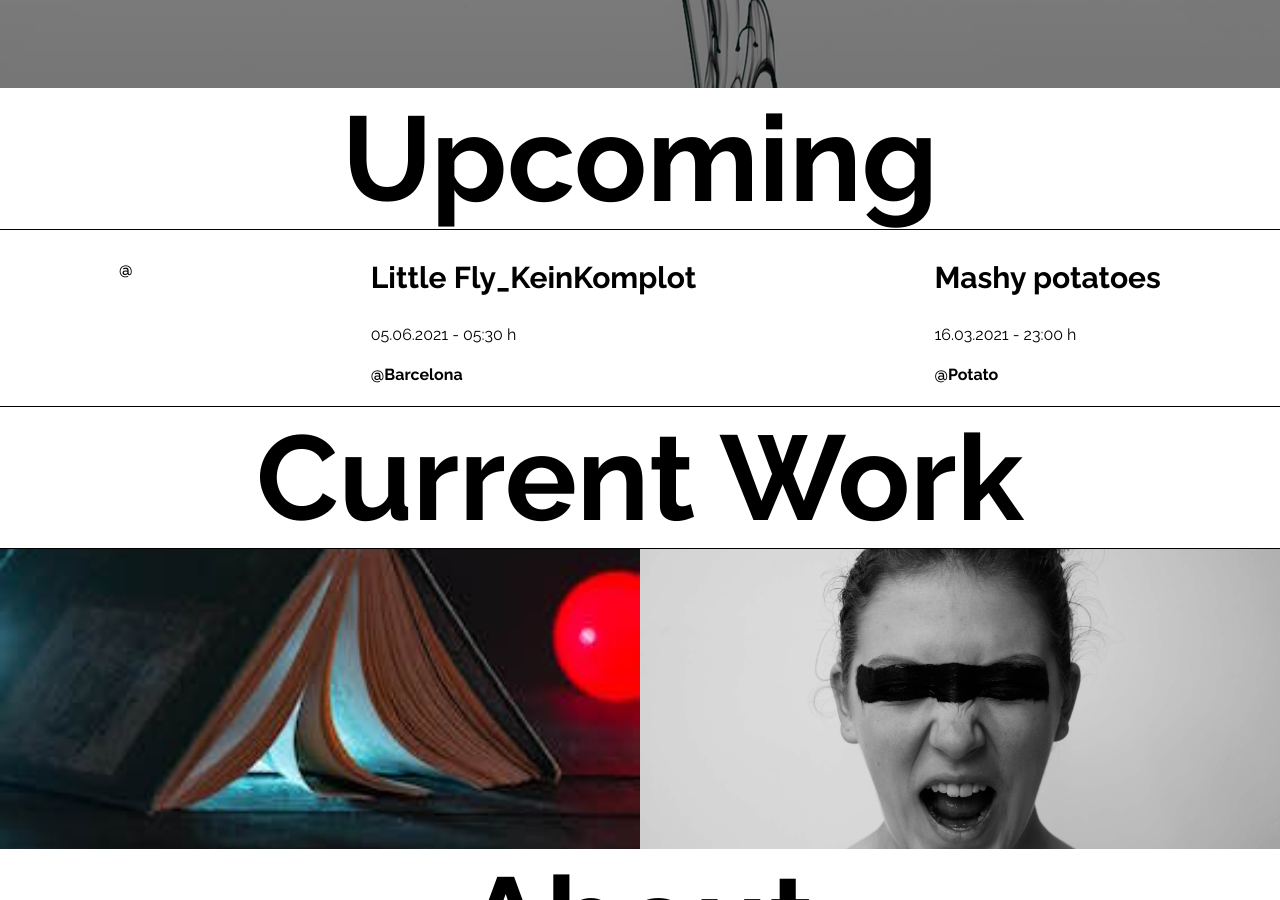
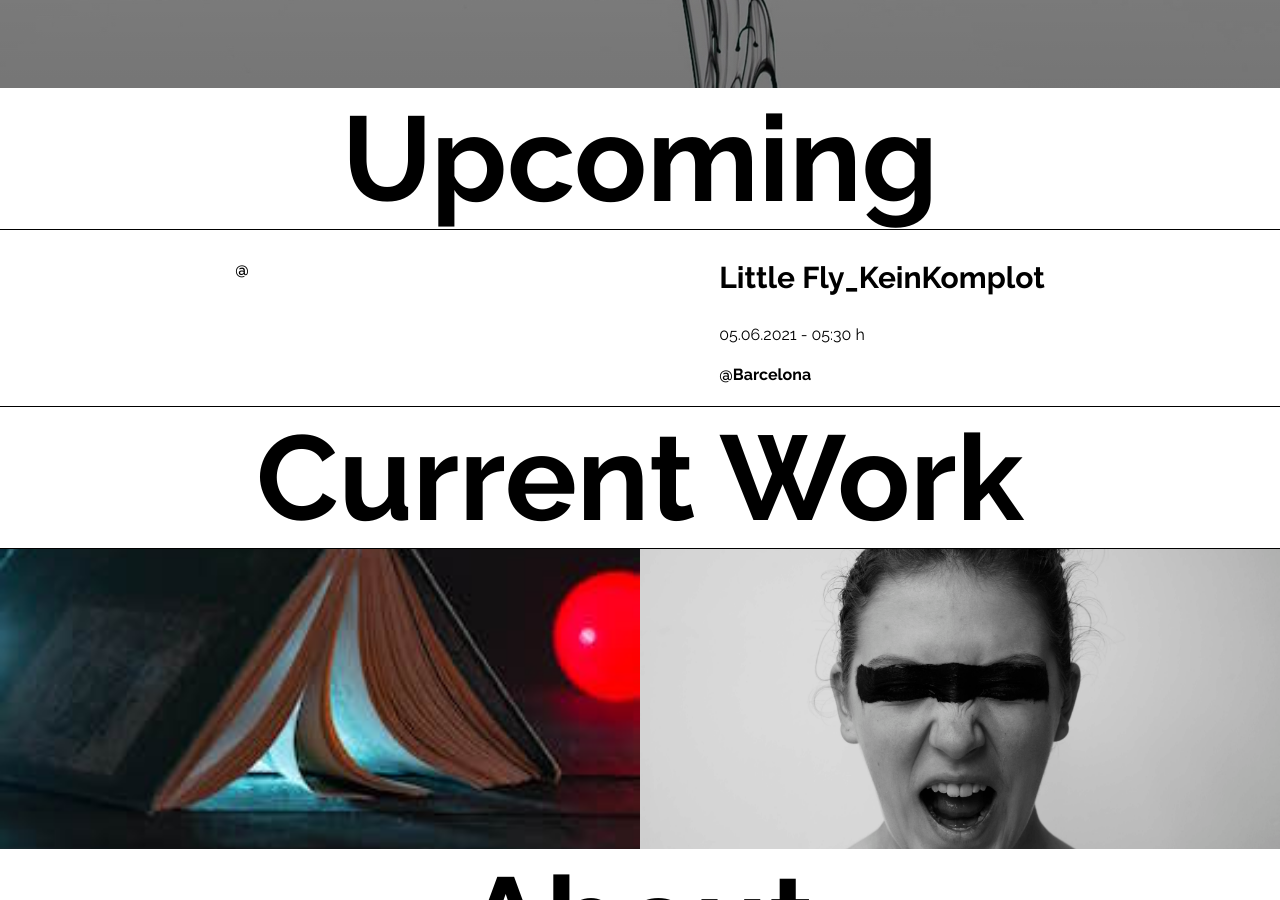
Before and after one commit to matteocarpi/julia, a Jekyll site: the page built from pages/index.md, in a window 1280 px wide and 900 px high, scrolled down 812 px. Built offline with Jekyll 4.4.1, drawn with Linux system fonts in a browser that asks for light colours.

Commit message:
Update from Forestry.io Julia Proeglhoef updated pages/index.md

```diff
--- a/pages/index.md
+++ b/pages/index.md
@@ -32,11 +32,6 @@ upcoming_performances:
   link: http://perpetracions.ccsantmarti.net/ed21/
   venue: Barcelona
   venue_link: ''
-- title: Mashy potatoes
-  date: 2021-03-16 23:00:00 +0000
-  link: "#"
-  venue: Potato
-  venue_link: "#"
 
 ---
 Julia Vandehof is a theatre maker, actress and physical performer. She lives and works in Berlin and Vienna. Her work uses a strong visual language with non-linear forms of narration. Her interdisciplinary approach combines movement, drama, video and stage design acting as complementary, interconnected disciplines. Her focus is on collaborative devising, exploring the idea of the poetic body and the practice of embodied movement.
```
